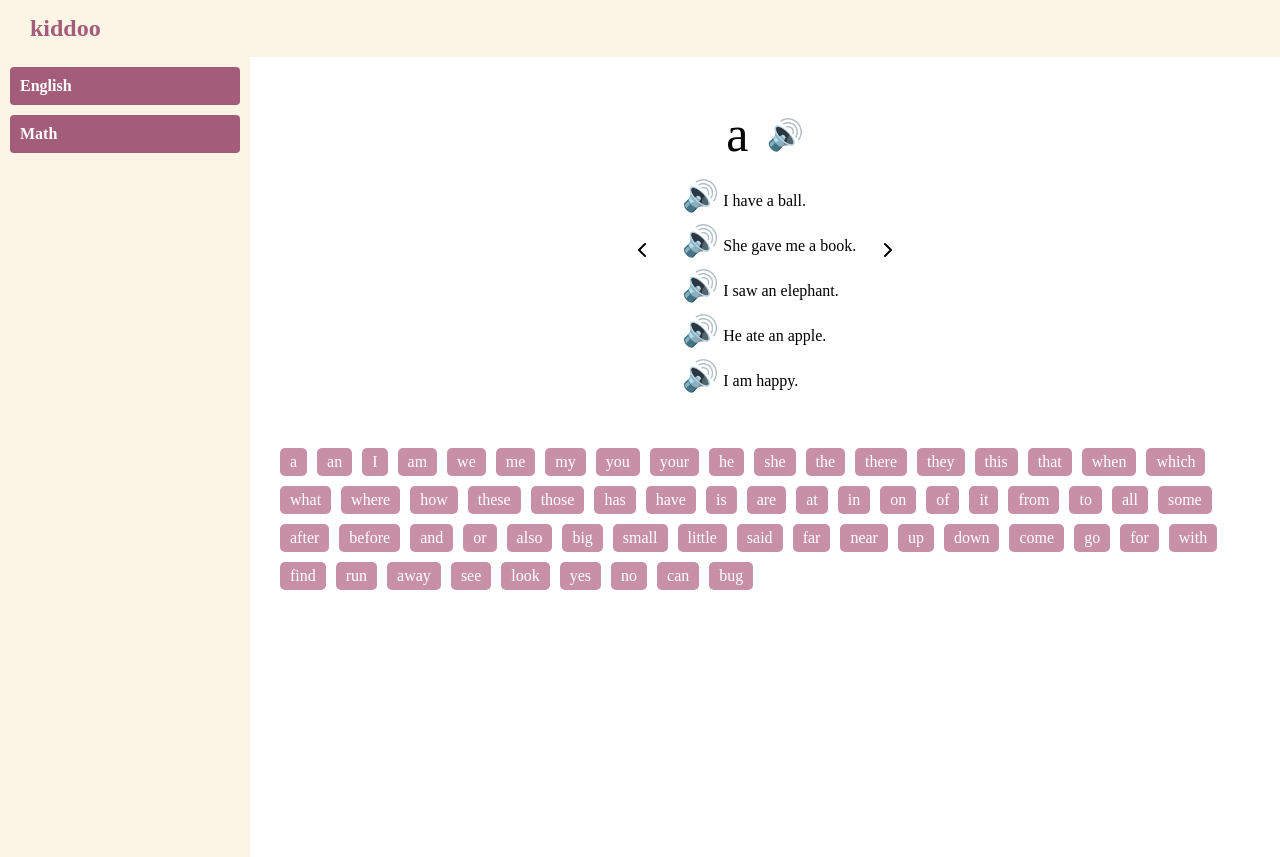
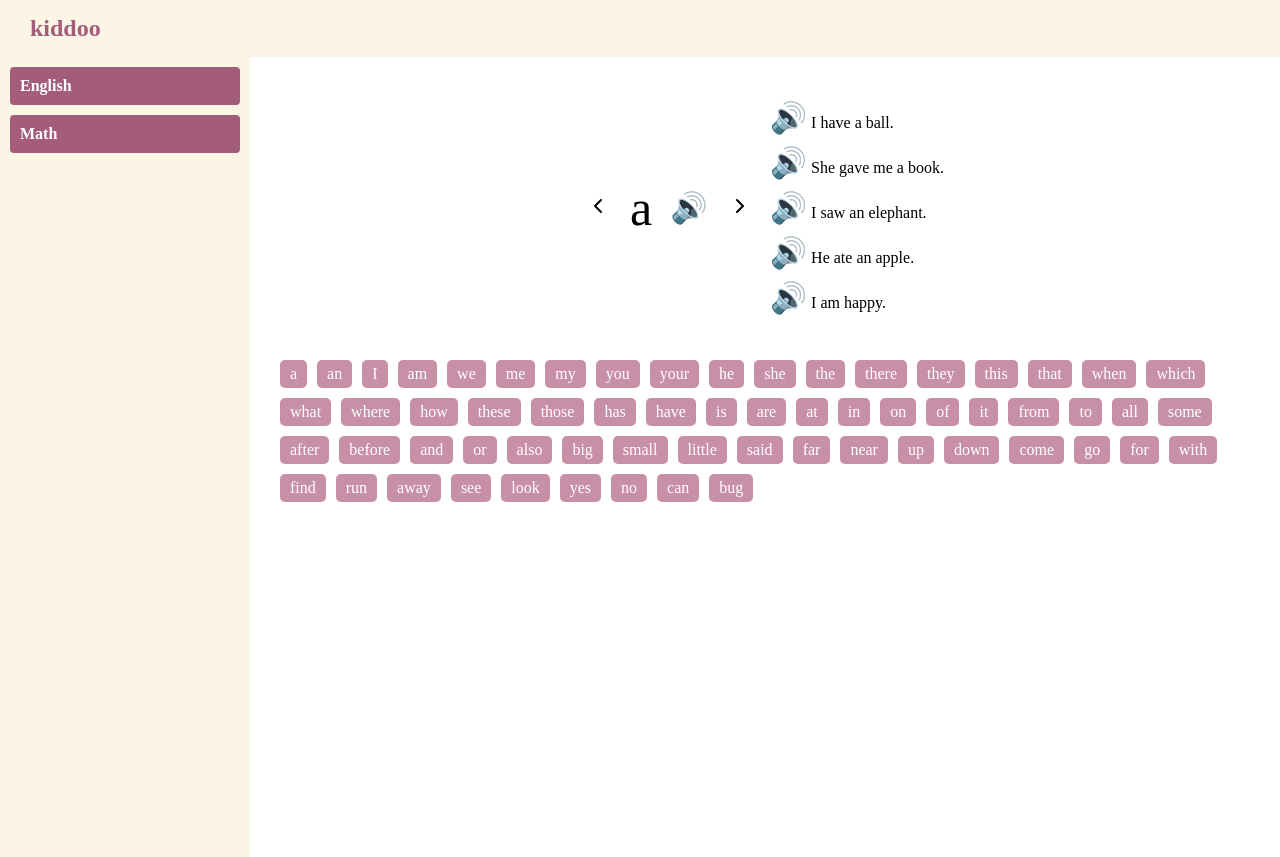
Before and after one commit to dnshariprasad/kidmath, a React (Vite) app: page /#/sight_words in a window 1280 px wide. Built offline with nearby package versions, Linux system fonts and the light colour scheme.

Commit message:
data fix

```diff
--- a/src/data/words.ts
+++ b/src/data/words.ts
@@ -220,4 +220,5 @@ export const sentences: string[] = [
   "Can you help me?",
   "There is a bug on the wall.",
   "I saw a bug in the garden.",
+  "They are good friends",
 ];
--- a/src/pages/SightWordsChallenge.tsx
+++ b/src/pages/SightWordsChallenge.tsx
@@ -35,19 +35,23 @@ const SightWordsChallenge = () => {
       <br />
       <CenteredContainerHorizontally>
         <PreviousIcon onClick={handlePrevious} />
-        <CenteredContainerVertical>
-          <CenteredContainerHorizontally>
+        <br />
+        <br />
         <KidoText fontSize="50px" color="black" mobileFontSize="30px">
           {words[count]}
         </KidoText>
         <SpeakIcon text={words[count]} />
-          </CenteredContainerHorizontally>
+        <br />
+        <br />
+        <NextIcon onClick={handleNext} />
 
         {words.length > 0 && (
           <div>
             <ul style={{ listStyleType: "none", padding: 0, margin: 0 }}>
               {sentences
-                  .filter((s: string) => s.includes(words[count]))
+                .filter((s: string) =>
+                  s.toLowerCase().includes(words[count].toLowerCase())
+                )
                 .slice(0, 5)
                 .map((sentence, index) => (
                   <li key={index} style={{ padding: "5px 0" }}>
@@ -57,8 +61,6 @@ const SightWordsChallenge = () => {
             </ul>
           </div>
         )}
-        </CenteredContainerVertical>
-        <NextIcon onClick={handleNext} />
       </CenteredContainerHorizontally>
       <CenteredContainerVertical padding="20px">
         {words.length > 0 && (
```
Lines whose indentation alone changed are shown as unchanged.
